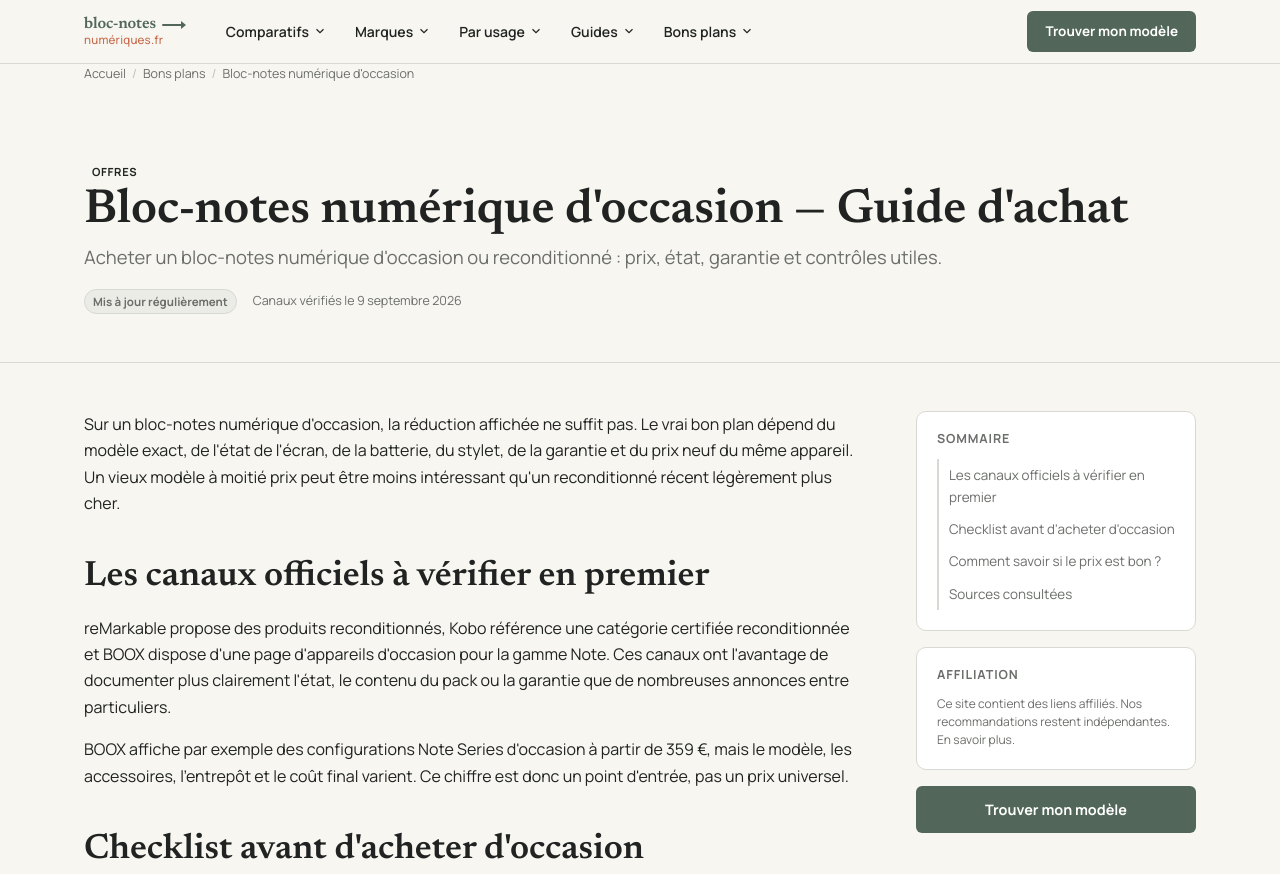
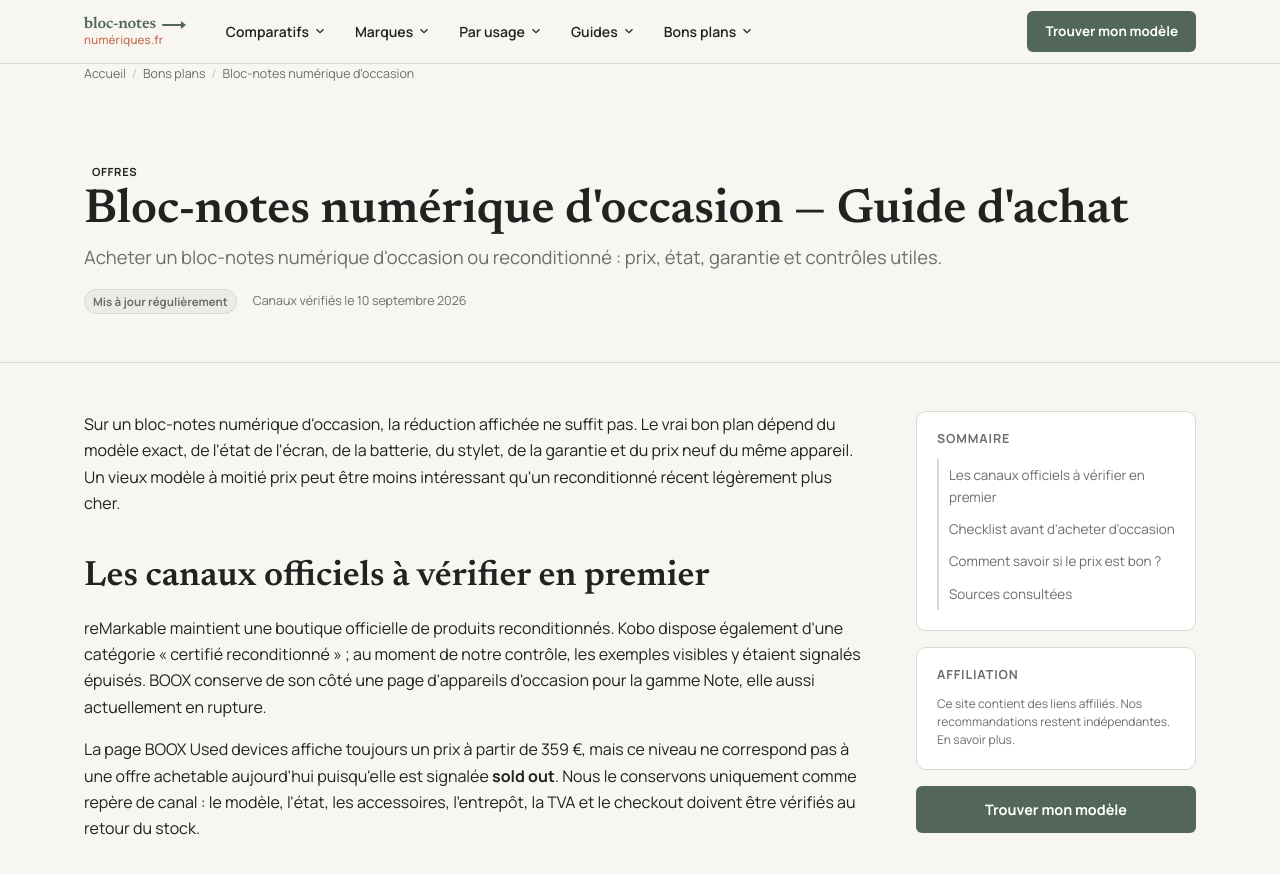
Before and after one commit to MarcW88/bloc-notes-numerique, a website: page bons-plans/bloc-notes-numerique-occasion/index.html in a window 1280 px wide. Shown: the top 874 px of the page. Drawn offline with Linux system fonts and the light colour scheme.

Commit message:
Refresh second-hand deals page after cluster audit

```diff
--- a/bons-plans/bloc-notes-numerique-occasion/index.html
+++ b/bons-plans/bloc-notes-numerique-occasion/index.html
@@ -128,7 +128,7 @@
     <p class="lead">Acheter un bloc-notes numérique d'occasion ou reconditionné : prix, état, garantie et contrôles utiles.</p>
     <div class="page-meta">
       <span class="update-tag">Mis à jour régulièrement</span>
-      <span class="page-meta-item">Canaux vérifiés le 9 septembre 2026</span>
+      <span class="page-meta-item">Canaux vérifiés le 10 septembre 2026</span>
     </div>
   </div>
 </section>
@@ -138,8 +138,8 @@
       <p>Sur un bloc-notes numérique d'occasion, la réduction affichée ne suffit pas. Le vrai bon plan dépend du modèle exact, de l'état de l'écran, de la batterie, du stylet, de la garantie et du prix neuf du même appareil. Un vieux modèle à moitié prix peut être moins intéressant qu'un reconditionné récent légèrement plus cher.</p>
 
       <h2 id="canaux">Les canaux officiels à vérifier en premier</h2>
-      <p>reMarkable propose des produits reconditionnés, Kobo référence une catégorie certifiée reconditionnée et BOOX dispose d'une page d'appareils d'occasion pour la gamme Note. Ces canaux ont l'avantage de documenter plus clairement l'état, le contenu du pack ou la garantie que de nombreuses annonces entre particuliers.</p>
-      <p>BOOX affiche par exemple des configurations Note Series d'occasion à partir de 359 €, mais le modèle, les accessoires, l'entrepôt et le coût final varient. Ce chiffre est donc un point d'entrée, pas un prix universel.</p>
+      <p>reMarkable maintient une boutique officielle de produits reconditionnés. Kobo dispose également d'une catégorie « certifié reconditionné » ; au moment de notre contrôle, les exemples visibles y étaient signalés épuisés. BOOX conserve de son côté une page d'appareils d'occasion pour la gamme Note, elle aussi actuellement en rupture.</p>
+      <p>La page BOOX Used devices affiche toujours un prix à partir de 359 €, mais ce niveau ne correspond pas à une offre achetable aujourd'hui puisqu'elle est signalée <strong>sold out</strong>. Nous le conservons uniquement comme repère de canal : le modèle, l'état, les accessoires, l'entrepôt, la TVA et le checkout doivent être vérifiés au retour du stock.</p>
 
       <h2 id="checklist">Checklist avant d'acheter d'occasion</h2>
       <ul>
@@ -156,7 +156,7 @@
       <p>Pour rester dans un budget serré sans acheter trop vieux, comparez aussi les <a href="/comparatifs/bloc-notes-numerique-pas-cher/">bloc-notes numériques pas chers</a> et le <a href="/guides/prix-bloc-notes-numerique/">guide des budgets</a>.</p>
 
       <h2 id="sources">Sources consultées</h2>
-      <ul class="source-list"><li><a href="https://remarkable.com/fr-FR/products/remarkable-2" rel="noopener noreferrer">reMarkable : produits reconditionnés</a></li><li><a href="https://www.kobo.com/fr/fr/ereaders" rel="noopener noreferrer">Kobo : reconditionné certifié</a></li><li><a href="https://euroshop.boox.com/products/copy-of-used-devices" rel="noopener noreferrer">BOOX EURO Shop : Used devices</a></li></ul>
+      <ul class="source-list"><li><a href="https://remarkable.com/fr-FR/shop/refurbished/remarkable-paper-pro" rel="noopener noreferrer">reMarkable : boutique reconditionnée</a></li><li><a href="https://ereader.kobo.com/fr-fr/collections/certified-refurbished-ereaders" rel="noopener noreferrer">Kobo : liseuses certifiées reconditionnées</a></li><li><a href="https://euroshop.boox.com/products/copy-of-used-devices" rel="noopener noreferrer">BOOX EURO Shop : Used devices</a></li></ul>
     </article>
     <aside class="content-sidebar">
       <div class="sidebar-box sidebar-toc">
```
